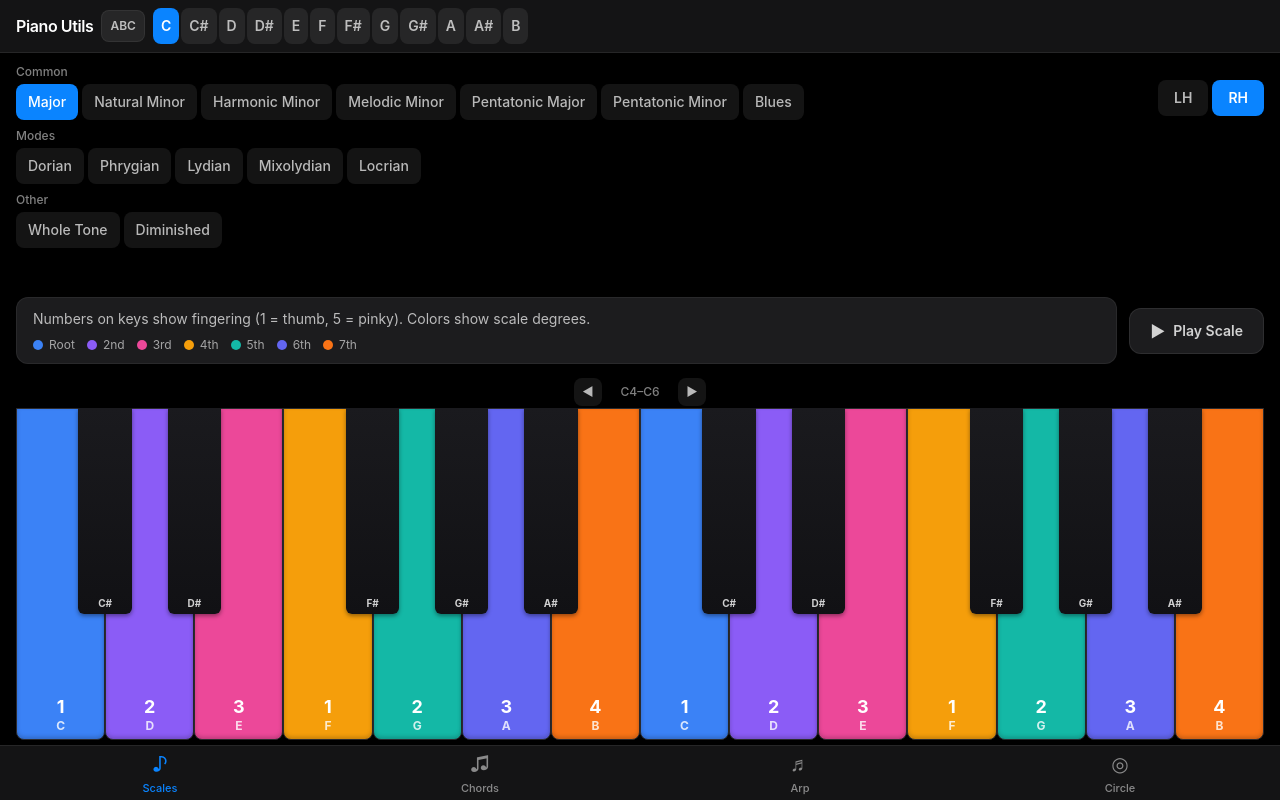
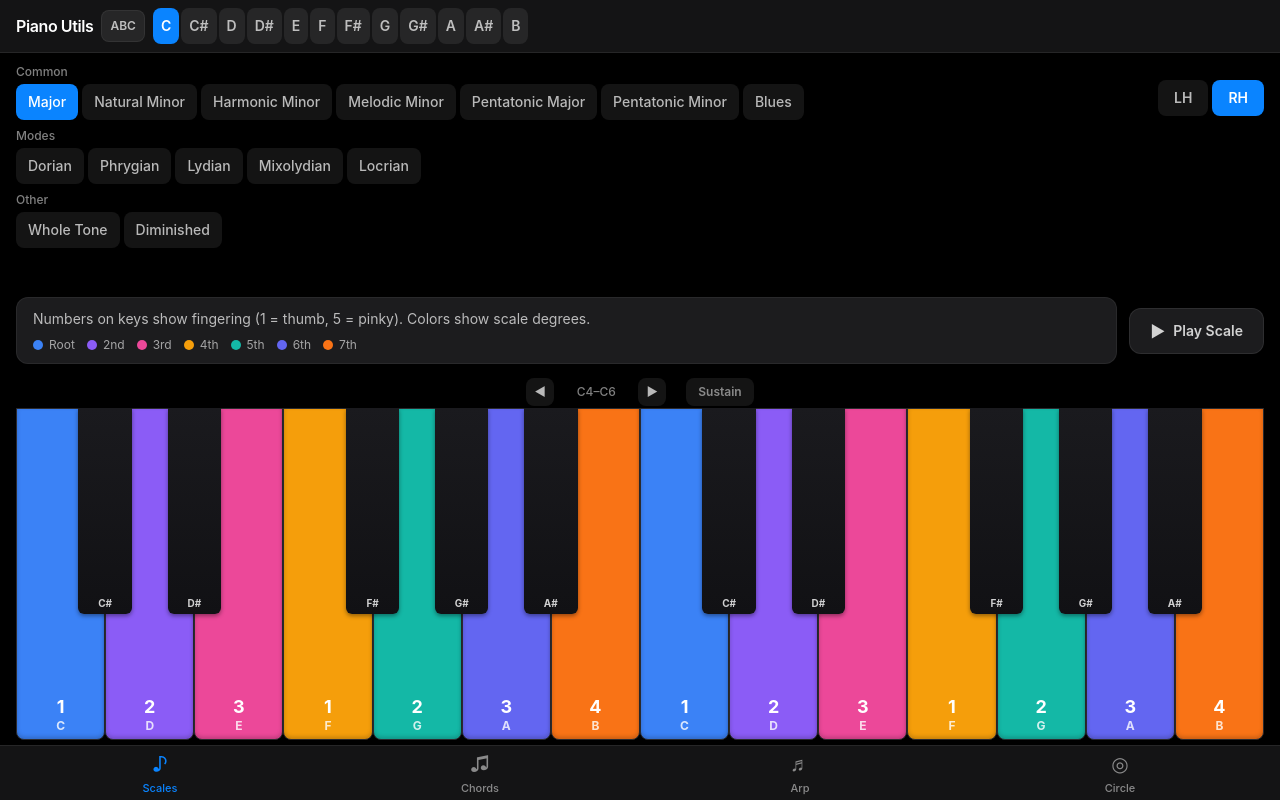
Before and after one commit to Den1al/piano-utils, a React (Vite) app: page / in a window 1280 px wide. Built offline with nearby package versions, Linux system fonts and the light colour scheme; no server answers.

Commit message:
feat: sustain pedal toggle — holds notes until released

```diff
--- a/src/audio/synth.ts
+++ b/src/audio/synth.ts
@@ -154,6 +154,29 @@ function playFallbackTone(ctx: AudioContext, frequency: number, startTime: numbe
 }
 
 const liveNotes = new Map<string, { source: AudioBufferSourceNode; gain: GainNode }>()
+let sustainOn = false
+const sustainedKeys = new Set<string>()
+
+export function setSustain(on: boolean) {
+  sustainOn = on
+  if (!on) {
+    for (const key of sustainedKeys) {
+      const entry = liveNotes.get(key)
+      if (entry) {
+        const ctx = getAudioContext()
+        entry.gain.gain.setValueAtTime(entry.gain.gain.value, ctx.currentTime)
+        entry.gain.gain.exponentialRampToValueAtTime(0.001, ctx.currentTime + 0.3)
+        setTimeout(() => {
+          try { entry.source.stop() } catch {}
+          liveNotes.delete(key)
+        }, 350)
+      }
+    }
+    sustainedKeys.clear()
+  }
+}
+
+export function isSustainOn() { return sustainOn }
 
 export function playNoteStart(note: NoteName, octave: number) {
   const ctx = getAudioContext()
@@ -200,6 +223,10 @@ export function playNoteStart(note: NoteName, octave: number) {
 
 export function playNoteStop(note: NoteName, octave: number) {
   const key = `${note}${octave}`
+  if (sustainOn) {
+    sustainedKeys.add(key)
+    return
+  }
   const entry = liveNotes.get(key)
   if (!entry) return
   const ctx = getAudioContext()
--- a/src/components/Layout.tsx
+++ b/src/components/Layout.tsx
@@ -1,10 +1,11 @@
-import type { ReactNode } from 'react'
+import { type ReactNode, useState, useCallback } from 'react'
 import type { NoteName, NoteNaming } from '../data/notes'
 import type { KeyHighlight } from './PianoKeyboard'
 import TopBar from './TopBar'
 import BottomNav from './BottomNav'
 import PianoKeyboard from './PianoKeyboard'
 import PageHint from './PageHint'
+import { setSustain } from '../audio/synth'
 
 interface LegendItem {
   color: string
@@ -44,6 +45,14 @@ export default function Layout({
   onOctaveChange,
   children,
 }: LayoutProps) {
+  const [sustain, _setSustain] = useState(false)
+  const toggleSustain = useCallback(() => {
+    _setSustain(prev => {
+      setSustain(!prev)
+      return !prev
+    })
+  }, [])
+
   return (
     <div className="h-full bg-black text-white">
       <div className="flex flex-col h-full">
@@ -65,8 +74,8 @@ export default function Layout({
             </div>
           </div>
 
-          {/* Octave selector */}
-          <div className="shrink-0 flex items-center justify-center gap-2 px-4 py-0.5">
+          {/* Octave selector + Sustain */}
+          <div className="shrink-0 flex items-center justify-center gap-3 px-4 py-0.5">
             <button
               onClick={() => onOctaveChange(startOctave - 1)}
               disabled={startOctave <= 1}
@@ -84,6 +93,16 @@ export default function Layout({
             >
               ▶
             </button>
+            <button
+              onClick={toggleSustain}
+              className={`ml-2 min-h-[28px] px-3 py-1 rounded-lg text-xs font-semibold transition-colors ${
+                sustain
+                  ? 'bg-[#0a84ff] text-white'
+                  : 'bg-white/[0.08] text-white/50 active:bg-white/[0.15]'
+              }`}
+            >
+              Sustain
+            </button>
           </div>
 
           {/* Keyboard — pinned to bottom, fixed height, full width */}
```
